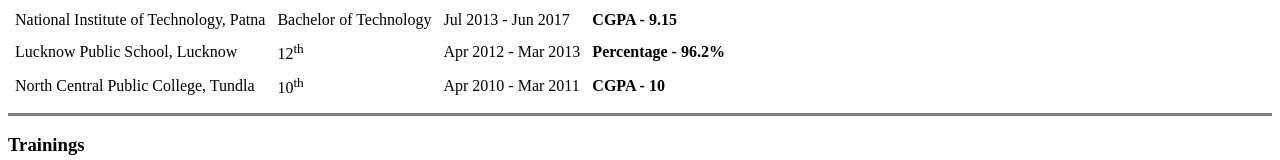
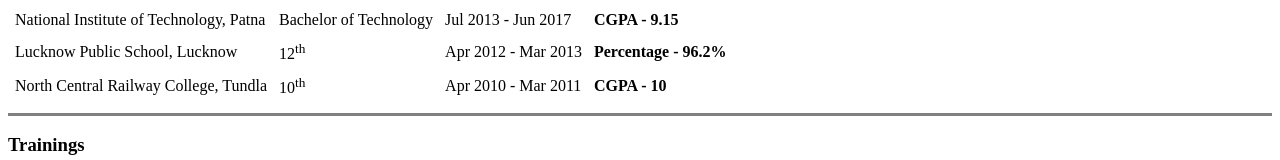
Before and after one commit to mzd-a/Resume, a plain HTML site: page index.html in a window 1280 px wide. Shown: the part 614-774 px from the top of the page. Drawn offline with Linux system fonts and the light colour scheme.

Commit message:
Update index.html

```diff
--- a/index.html
+++ b/index.html
@@ -82,7 +82,7 @@
             <td><strong>Percentage - 96.2%</strong></td>
         </tr>
         <tr>
-            <td>North Central Public College, Tundla</td>
+            <td>North Central Railway College, Tundla</td>
             <td>10<sup>th</sup></td>
             <td>Apr 2010 - Mar 2011</td>
             <td><strong>CGPA - 10</strong></td>
```
